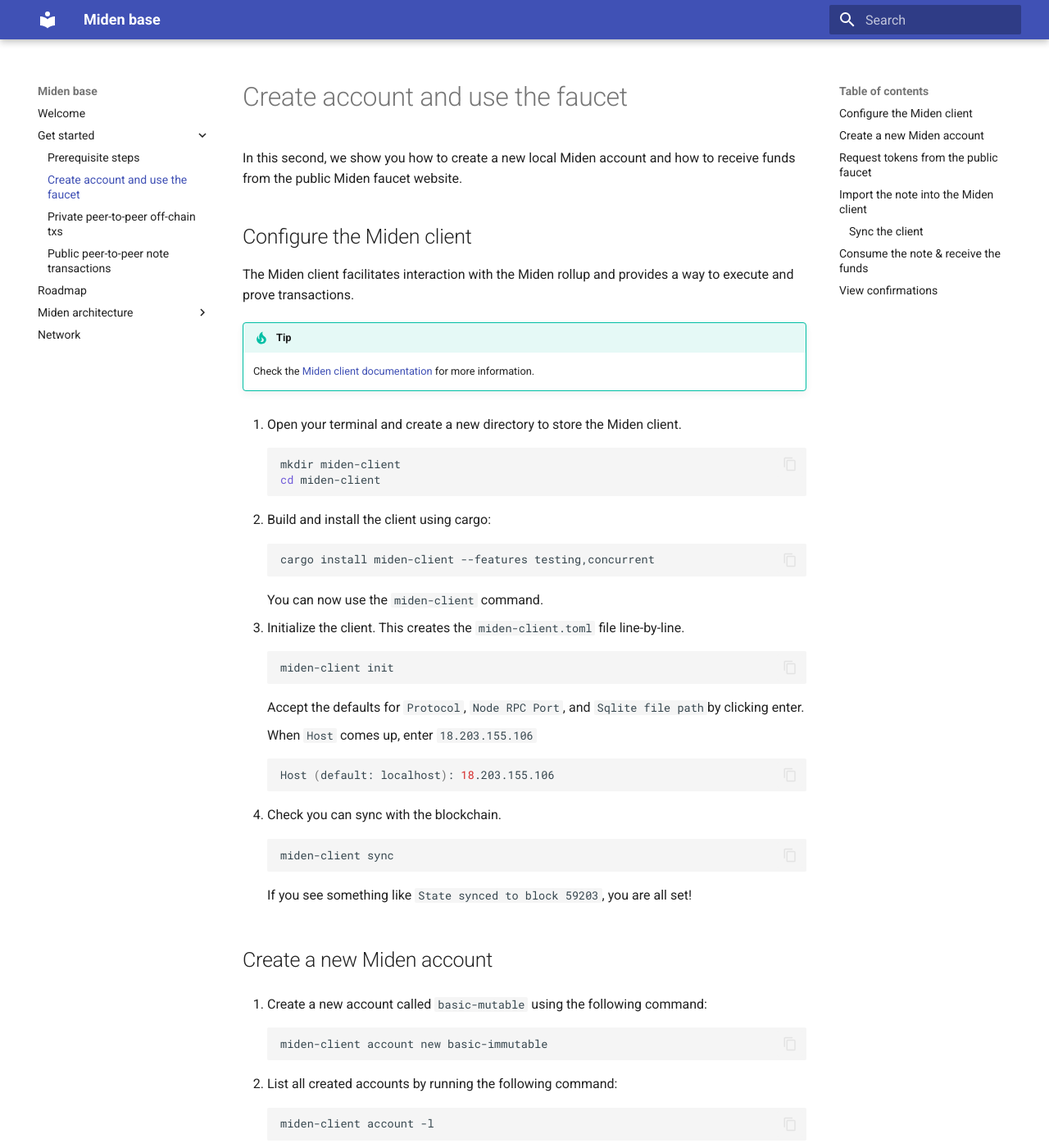
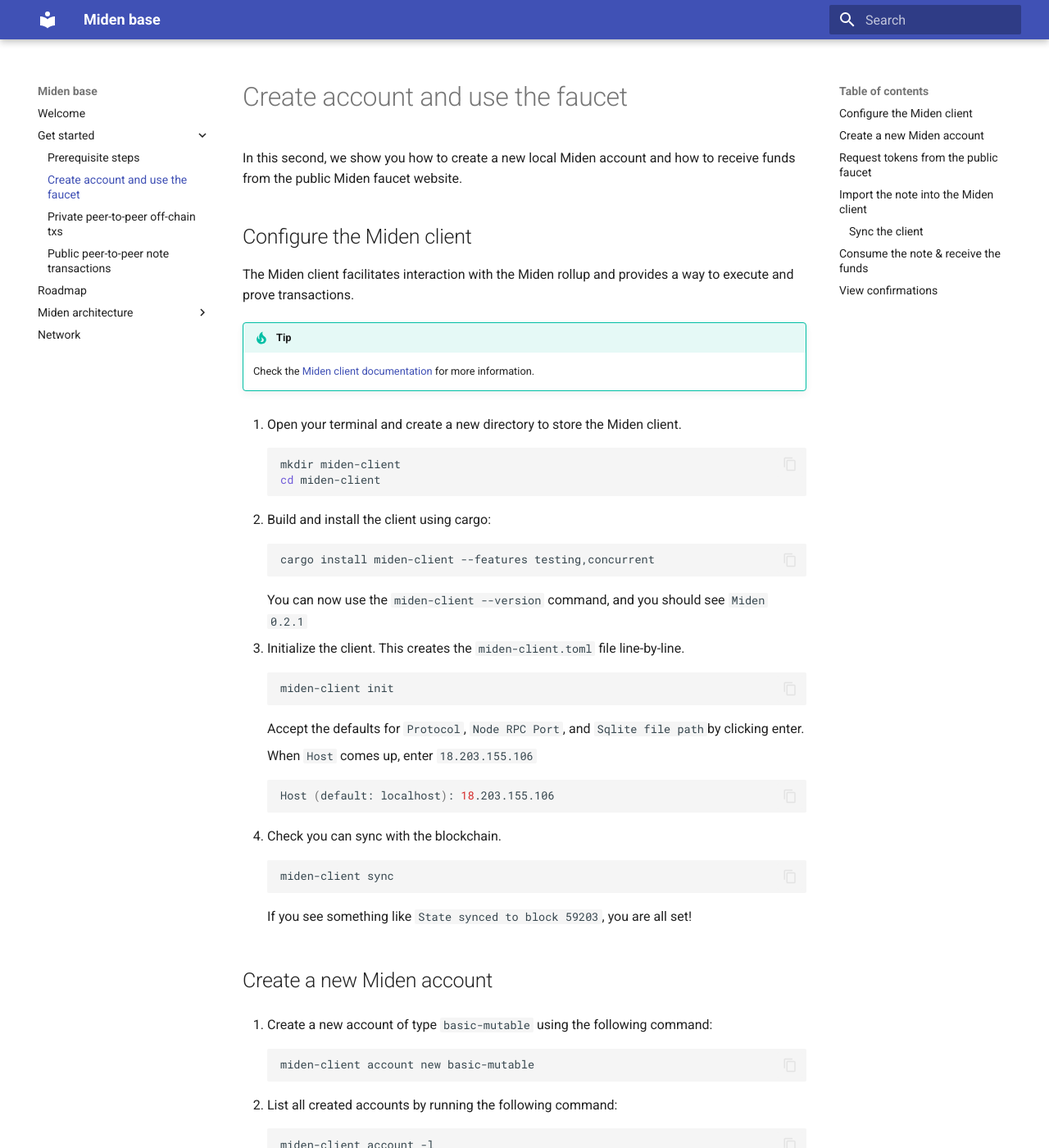
Before and after one commit to 0xPolygonMiden/miden-base, an MkDocs documentation site: the page built from docs/introduction/get-started/create-account-use-faucet.md, in a window 1280 px wide and 1400 px high. Shown: the whole window at 82% size. Built offline with MkDocs 1.6.1 and Material for MkDocs 9.7.7, drawn with Linux system fonts in a browser that asks for light colours; some of the changed text lies outside the part shown.

Commit message:
after some more feedback

````diff
--- a/docs/introduction/get-started/create-account-use-faucet.md
+++ b/docs/introduction/get-started/create-account-use-faucet.md
@@ -14,14 +14,12 @@ The Miden client facilitates interaction with the Miden rollup and provides a wa
     cd miden-client
     ```
 
-
-
 2. Build and install the client using cargo:
 
       ```shell
       cargo install miden-client --features testing,concurrent
       ```
-      You can now use the `miden-client` command.
+      You can now use the `miden-client --version` command, and you should see `Miden 0.2.1`
 
 3. Initialize the client. This creates the `miden-client.toml` file line-by-line.
 
@@ -46,10 +44,10 @@ The Miden client facilitates interaction with the Miden rollup and provides a wa
 
 ## Create a new Miden account
 
-1. Create a new account called `basic-mutable` using the following command:
+1. Create a new account of type `basic-mutable` using the following command:
 
       ```shell
-      miden-client account new basic-immutable
+      miden-client account new basic-mutable
       ```
 
 2. List all created accounts by running the following command:
@@ -119,11 +117,9 @@ You will see something like this as output:
 State synced to block 179672
 ```
 
-And now your note should have a `Commit Height`.
-
 ## Consume the note & receive the funds
 
-1. Now that we have synced the client, the input-note imported from the faucet should have a `commit-height` confirming it exists at the rollup level:
+1. Now that we have synced the client, the input-note imported from the faucet should have a `Commit Height` confirming it exists at the rollup level:
 
       ```shell
       miden-client input-notes -l
````
Also changed, not shown: docs/introduction/get-started/p2p-private.md (+1 -1 lines).
